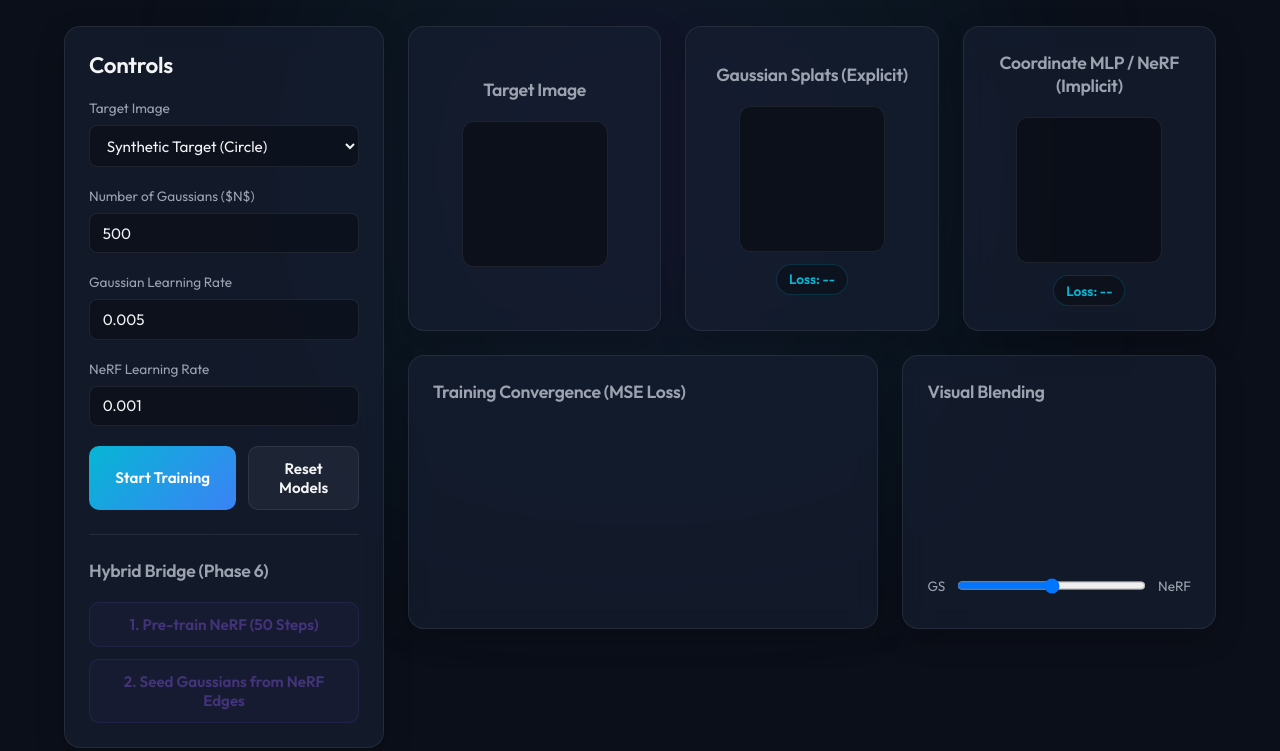
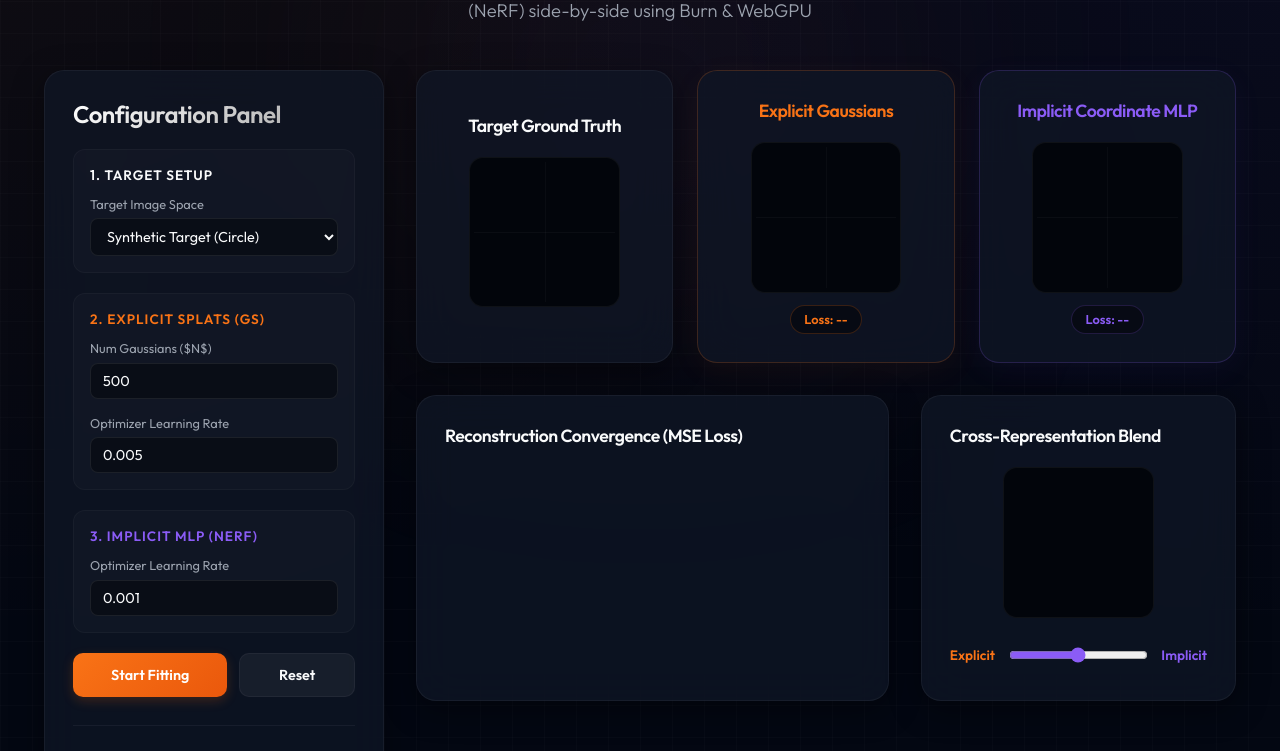
Before and after one commit to magikerwin/burn-nerf-guided-splats, a plain HTML site: page web/index.html in a window 1280 px wide. Shown: the part 127-878 px from the top of the page. Drawn offline with Linux system fonts and the light colour scheme; a script that the page names is missing.

Commit message:
feat(web): redesign dashboard layout for explicit vs. implicit reconstruction visualization

```diff
--- a/web/index.html
+++ b/web/index.html
@@ -29,43 +29,51 @@
         <main class="dashboard-grid">
             <!-- Sidebar Controls -->
             <section class="card controls-card">
-                <h2>Controls</h2>
+                <h2>Configuration Panel</h2>
 
+                <div class="control-section">
+                    <h4>1. Target Setup</h4>
                     <div class="control-group">
-                    <label for="image-select">Target Image</label>
+                        <label for="image-select">Target Image Space</label>
                         <select id="image-select">
                             <option value="synthetic">Synthetic Target (Circle)</option>
                             <option value="upload">Upload Custom Image...</option>
                         </select>
                         <input type="file" id="image-upload" accept="image/*" class="hidden">
                     </div>
+                </div>
 
+                <div class="control-section">
+                    <h4 class="orange-text">2. Explicit Splats (GS)</h4>
                     <div class="control-group">
-                    <label for="num-gaussians">Number of Gaussians ($N$)</label>
+                        <label for="num-gaussians">Num Gaussians ($N$)</label>
                         <input type="number" id="num-gaussians" min="10" max="2000" value="500">
                     </div>
-
                     <div class="control-group">
-                    <label for="lr-gaussian">Gaussian Learning Rate</label>
+                        <label for="lr-gaussian">Optimizer Learning Rate</label>
                         <input type="number" id="lr-gaussian" step="0.001" min="0.0001" max="0.1" value="0.005">
                     </div>
+                </div>
 
+                <div class="control-section">
+                    <h4 class="purple-text">3. Implicit MLP (NeRF)</h4>
                     <div class="control-group">
-                    <label for="lr-nerf">NeRF Learning Rate</label>
+                        <label for="lr-nerf">Optimizer Learning Rate</label>
                         <input type="number" id="lr-nerf" step="0.0001" min="0.0001" max="0.05" value="0.001">
+                    </div>
                 </div>
 
                 <div class="btn-group">
-                    <button id="btn-train" class="btn primary-btn">Start Training</button>
-                    <button id="btn-reset" class="btn secondary-btn">Reset Models</button>
+                    <button id="btn-train" class="btn primary-btn">Start Fitting</button>
+                    <button id="btn-reset" class="btn secondary-btn">Reset</button>
                 </div>
 
                 <div class="divider"></div>
 
-                <h3>Hybrid Bridge (Phase 6)</h3>
+                <h3>Hybrid Bridge Seeding</h3>
                 <div class="btn-group vertical">
-                    <button id="btn-nerf-pretrain" class="btn accent-btn" disabled>1. Pre-train NeRF (50 Steps)</button>
-                    <button id="btn-seed" class="btn accent-btn" disabled>2. Seed Gaussians from NeRF Edges</button>
+                    <button id="btn-nerf-pretrain" class="btn accent-btn" disabled>1. Coarse NeRF Pre-train (50 Steps)</button>
+                    <button id="btn-seed" class="btn accent-btn" disabled>2. Initialize GS on NeRF Edges</button>
                 </div>
             </section>
 
@@ -73,16 +81,16 @@
             <section class="visualizer-container">
                 <div class="canvases-row">
                     <!-- Target Card -->
-                    <div class="card canvas-card">
-                        <h3>Target Image</h3>
+                    <div class="card canvas-card target">
+                        <h3>Target Ground Truth</h3>
                         <div class="canvas-wrapper">
                             <canvas id="canvas-target" width="128" height="128"></canvas>
                         </div>
                     </div>
 
                     <!-- Gaussian Splat Card -->
-                    <div class="card canvas-card">
-                        <h3>Gaussian Splats (Explicit)</h3>
+                    <div class="card canvas-card gaussian">
+                        <h3 class="orange-text">Explicit Gaussians</h3>
                         <div class="canvas-wrapper">
                             <canvas id="canvas-gaussian" width="128" height="128"></canvas>
                         </div>
@@ -90,8 +98,8 @@
                     </div>
 
                     <!-- NeRF Card -->
-                    <div class="card canvas-card">
-                        <h3>Coordinate MLP / NeRF (Implicit)</h3>
+                    <div class="card canvas-card nerf">
+                        <h3 class="purple-text">Implicit Coordinate MLP</h3>
                         <div class="canvas-wrapper">
                             <canvas id="canvas-nerf" width="128" height="128"></canvas>
                         </div>
@@ -102,7 +110,7 @@
                 <div class="bottom-row">
                     <!-- Interactive Loss History Chart -->
                     <div class="card chart-card">
-                        <h3>Training Convergence (MSE Loss)</h3>
+                        <h3>Reconstruction Convergence (MSE Loss)</h3>
                         <div class="chart-wrapper">
                             <canvas id="canvas-chart" width="400" height="140"></canvas>
                         </div>
@@ -110,15 +118,15 @@
 
                     <!-- Comparison Slider Card -->
                     <div class="card blend-card">
-                        <h3>Visual Blending</h3>
+                        <h3>Cross-Representation Blend</h3>
                         <div class="blend-container">
                             <div class="blend-viewer">
                                 <canvas id="canvas-blend" width="128" height="128"></canvas>
                             </div>
                             <div class="slider-wrapper">
-                                <span>GS</span>
+                                <span class="orange-text font-bold">Explicit</span>
                                 <input type="range" id="blend-slider" min="0" max="1" step="0.01" value="0.5">
-                                <span>NeRF</span>
+                                <span class="purple-text font-bold">Implicit</span>
                             </div>
                         </div>
                     </div>
--- a/web/style.css
+++ b/web/style.css
@@ -1,14 +1,15 @@
 :root {
-    --bg-dark: #0b0f19;
-    --card-bg: rgba(22, 30, 49, 0.7);
-    --card-border: rgba(255, 255, 255, 0.08);
-    --text-primary: #f3f4f6;
+    --bg-dark: #030712;
+    --card-bg: rgba(17, 24, 39, 0.7);
+    --card-border: rgba(255, 255, 255, 0.05);
+    --text-primary: #f9fafb;
     --text-muted: #9ca3af;
+    --accent-orange: #f97316;
+    --accent-purple: #8b5cf6;
+    --accent-cyan: #06b6d4;
     --accent-blue: #3b82f6;
-    --accent-cyan: #06b6d4;
-    --accent-purple: #8b5cf6;
-    --accent-red: #ef4444;
-    --gradient-glow: linear-gradient(135deg, rgba(6, 182, 212, 0.15), rgba(139, 92, 246, 0.15));
+    --orange-glow: rgba(249, 115, 22, 0.15);
+    --purple-glow: rgba(139, 92, 246, 0.15);
 }
 
 * {
@@ -19,6 +20,13 @@
 
 body {
     background-color: var(--bg-dark);
+    /* High-tech reconstruction grid background */
+    background-image:
+        radial-gradient(at 0% 0%, rgba(249, 115, 22, 0.05) 0px, transparent 50%),
+        radial-gradient(at 100% 0%, rgba(139, 92, 246, 0.05) 0px, transparent 50%),
+        linear-gradient(rgba(255, 255, 255, 0.015) 1px, transparent 1px),
+        linear-gradient(90deg, rgba(255, 255, 255, 0.015) 1px, transparent 1px);
+    background-size: 100% 100%, 100% 100%, 32px 32px, 32px 32px;
     color: var(--text-primary);
     font-family: 'Outfit', sans-serif;
     min-height: 100vh;
@@ -30,139 +38,181 @@ body {
 .glow-bg {
     position: absolute;
     top: -10%;
-    left: 20%;
-    width: 60vw;
-    height: 60vw;
-    background: radial-gradient(circle, rgba(139, 92, 246, 0.1) 0%, rgba(6, 182, 212, 0.05) 50%, transparent 100%);
-    filter: blur(80px);
+    left: 25%;
+    width: 50vw;
+    height: 50vw;
+    background: radial-gradient(circle, rgba(139, 92, 246, 0.06) 0%, rgba(249, 115, 22, 0.04) 50%, transparent 100%);
+    filter: blur(120px);
     z-index: -1;
     pointer-events: none;
 }
 
 .app-container {
-    max-width: 1200px;
+    max-width: 1240px;
     margin: 0 auto;
-    padding: 2rem 1.5rem;
+    padding: 2.5rem 1.5rem;
 }
 
 header {
     text-align: center;
-    margin-bottom: 2.5rem;
+    margin-bottom: 3rem;
 }
 
 .logo {
-    font-size: 2.5rem;
+    font-size: 2.75rem;
     font-weight: 700;
-    letter-spacing: -0.5px;
+    letter-spacing: -1px;
     display: inline-flex;
     align-items: center;
     gap: 0.75rem;
 }
 
 .gradient-text {
-    background: linear-gradient(135deg, #06b6d4 0%, #8b5cf6 100%);
+    background: linear-gradient(135deg, var(--accent-orange) 0%, var(--accent-purple) 100%);
     -webkit-background-clip: text;
     -webkit-text-fill-color: transparent;
 }
 
 .tag {
-    font-size: 0.75rem;
+    font-size: 0.7rem;
     font-weight: 600;
     text-transform: uppercase;
-    background: rgba(6, 182, 212, 0.1);
-    color: var(--accent-cyan);
+    background: rgba(249, 115, 22, 0.1);
+    color: var(--accent-orange);
     padding: 0.25rem 0.6rem;
     border-radius: 9999px;
-    border: 1px solid rgba(6, 182, 212, 0.2);
+    border: 1px solid rgba(249, 115, 22, 0.2);
+    letter-spacing: 0.5px;
 }
 
 .subtitle {
     margin-top: 0.5rem;
     color: var(--text-muted);
-    font-size: 1.1rem;
+    font-size: 1.15rem;
     font-weight: 300;
+    max-width: 700px;
+    margin-left: auto;
+    margin-right: auto;
 }
 
 /* Cards & Layout */
 .dashboard-grid {
     display: grid;
-    grid-template-columns: 320px 1fr;
-    gap: 1.5rem;
+    grid-template-columns: 340px 1fr;
+    gap: 2rem;
 }
 
 .card {
     background: var(--card-bg);
     border: 1px solid var(--card-border);
-    backdrop-filter: blur(12px);
-    border-radius: 16px;
-    padding: 1.5rem;
-    box-shadow: 0 10px 30px rgba(0, 0, 0, 0.2);
-    transition: transform 0.2s, box-shadow 0.2s;
+    backdrop-filter: blur(20px);
+    border-radius: 20px;
+    padding: 1.75rem;
+    box-shadow: 0 8px 32px rgba(0, 0, 0, 0.4);
+    transition: all 0.3s cubic-bezier(0.4, 0, 0.2, 1);
 }
 
 .card:hover {
-    box-shadow: 0 15px 35px rgba(0, 0, 0, 0.3);
+    box-shadow: 0 12px 40px rgba(0, 0, 0, 0.5);
+    border-color: rgba(255, 255, 255, 0.1);
 }
 
 h2, h3 {
     font-weight: 600;
     margin-bottom: 1.25rem;
-    letter-spacing: -0.3px;
+    letter-spacing: -0.5px;
 }
 
 h2 {
-    font-size: 1.4rem;
+    font-size: 1.5rem;
+    background: linear-gradient(135deg, #fff 0%, #a3a3a3 100%);
+    -webkit-background-clip: text;
+    -webkit-text-fill-color: transparent;
 }
 
 h3 {
     font-size: 1.1rem;
-    color: var(--text-muted);
+    color: var(--text-primary);
 }
 
 .divider {
     height: 1px;
     background: var(--card-border);
-    margin: 1.5rem 0;
+    margin: 1.75rem 0;
 }
 
-/* Control Elements */
+/* Control Sections */
+.control-section {
+    background: rgba(255, 255, 255, 0.02);
+    border-radius: 12px;
+    padding: 1rem;
+    margin-bottom: 1.25rem;
+    border: 1px solid rgba(255, 255, 255, 0.03);
+}
+
+.control-section h4 {
+    font-size: 0.85rem;
+    text-transform: uppercase;
+    letter-spacing: 1px;
+    margin-bottom: 0.75rem;
+    font-weight: 600;
+}
+
 .control-group {
-    margin-bottom: 1.25rem;
+    margin-bottom: 1rem;
+}
+
+.control-group:last-child {
+    margin-bottom: 0;
 }
 
 .control-group label {
     display: block;
-    font-size: 0.85rem;
+    font-size: 0.8rem;
     color: var(--text-muted);
-    margin-bottom: 0.5rem;
+    margin-bottom: 0.4rem;
 }
 
 select, input[type="number"], input[type="range"] {
     width: 100%;
-    background: rgba(0, 0, 0, 0.3);
-    border: 1px solid var(--card-border);
+    background: #090d16;
+    border: 1px solid rgba(255, 255, 255, 0.08);
     color: var(--text-primary);
     border-radius: 8px;
-    padding: 0.6rem 0.8rem;
+    padding: 0.5rem 0.75rem;
     font-family: inherit;
-    font-size: 0.95rem;
+    font-size: 0.9rem;
     outline: none;
-    transition: border-color 0.2s;
+    transition: all 0.2s;
 }
 
 select:focus, input[type="number"]:focus {
-    border-color: var(--accent-cyan);
+    border-color: var(--accent-orange);
+    box-shadow: 0 0 0 2px rgba(249, 115, 22, 0.15);
 }
 
 .hidden {
     display: none;
 }
 
+/* Color Utils */
+.orange-text {
+    color: var(--accent-orange) !important;
+}
+
+.purple-text {
+    color: var(--accent-purple) !important;
+}
+
+.font-bold {
+    font-weight: 600;
+}
+
 /* Buttons */
 .btn-group {
     display: flex;
     gap: 0.75rem;
-    margin-top: 1rem;
+    margin-top: 1.25rem;
 }
 
 .btn-group.vertical {
@@ -171,26 +221,28 @@ select:focus, input[type="number"]:focus {
 
 .btn {
     font-family: inherit;
-    font-size: 0.95rem;
+    font-size: 0.9rem;
     font-weight: 600;
     padding: 0.75rem 1rem;
     border-radius: 10px;
     cursor: pointer;
     border: none;
     outline: none;
-    transition: all 0.2s;
+    transition: all 0.2s cubic-bezier(0.4, 0, 0.2, 1);
     text-align: center;
 }
 
 .primary-btn {
     flex: 1.5;
-    background: linear-gradient(135deg, var(--accent-cyan) 0%, var(--accent-blue) 100%);
+    background: linear-gradient(135deg, var(--accent-orange) 0%, #ea580c 100%);
     color: white;
+    box-shadow: 0 4px 12px rgba(249, 115, 22, 0.2);
 }
 
 .primary-btn:hover {
-    opacity: 0.9;
+    opacity: 0.95;
     transform: translateY(-1px);
+    box-shadow: 0 6px 16px rgba(249, 115, 22, 0.3);
 }
 
 .secondary-btn {
@@ -205,18 +257,20 @@ select:focus, input[type="number"]:focus {
 }
 
 .accent-btn {
-    background: rgba(139, 92, 246, 0.1);
+    background: rgba(139, 92, 246, 0.08);
     color: var(--accent-purple);
-    border: 1px solid rgba(139, 92, 246, 0.3);
+    border: 1px solid rgba(139, 92, 246, 0.25);
+    box-shadow: 0 4px 12px rgba(139, 92, 246, 0.05);
 }
 
 .accent-btn:not(:disabled):hover {
-    background: rgba(139, 92, 246, 0.2);
+    background: rgba(139, 92, 246, 0.15);
+    border-color: rgba(139, 92, 246, 0.4);
     transform: translateY(-1px);
 }
 
 .accent-btn:disabled {
-    opacity: 0.4;
+    opacity: 0.35;
     cursor: not-allowed;
 }
 
@@ -224,7 +278,7 @@ select:focus, input[type="number"]:focus {
 .visualizer-container {
     display: flex;
     flex-direction: column;
-    gap: 1.5rem;
+    gap: 2rem;
 }
 
 .canvases-row {
@@ -239,40 +293,95 @@ select:focus, input[type="number"]:focus {
     align-items: center;
     justify-content: center;
     text-align: center;
+    border: 1px solid var(--card-border);
+}
+
+/* Gaussian canvas specific glow */
+.canvas-card.gaussian {
+    border-color: rgba(249, 115, 22, 0.2);
+    box-shadow: 0 8px 32px rgba(249, 115, 22, 0.05);
+}
+.canvas-card.gaussian:hover {
+    border-color: rgba(249, 115, 22, 0.4);
+    box-shadow: 0 12px 40px rgba(249, 115, 22, 0.1);
+}
+
+/* NeRF canvas specific glow */
+.canvas-card.nerf {
+    border-color: rgba(139, 92, 246, 0.2);
+    box-shadow: 0 8px 32px rgba(139, 92, 246, 0.05);
+}
+.canvas-card.nerf:hover {
+    border-color: rgba(139, 92, 246, 0.4);
+    box-shadow: 0 12px 40px rgba(139, 92, 246, 0.1);
 }
 
 .canvas-wrapper {
-    background: rgba(0, 0, 0, 0.4);
-    border-radius: 12px;
-    padding: 0.5rem;
-    border: 1px solid var(--card-border);
+    background: #02050b;
+    border-radius: 14px;
+    padding: 0.65rem;
+    border: 1px solid rgba(255, 255, 255, 0.05);
     display: inline-flex;
     align-items: center;
     justify-content: center;
     margin-bottom: 0.75rem;
+    position: relative;
+}
+
+/* Adding coordinate axes representation inside wrappers */
+.canvas-wrapper::before {
+    content: '';
+    position: absolute;
+    top: 50%;
+    left: 4px;
+    right: 4px;
+    height: 1px;
+    background: rgba(255, 255, 255, 0.03);
+    pointer-events: none;
+}
+.canvas-wrapper::after {
+    content: '';
+    position: absolute;
+    left: 50%;
+    top: 4px;
+    bottom: 4px;
+    width: 1px;
+    background: rgba(255, 255, 255, 0.03);
+    pointer-events: none;
 }
 
 canvas {
     image-rendering: pixelated;
-    border-radius: 6px;
+    border-radius: 8px;
     display: block;
+    z-index: 1;
 }
 
 .loss-badge {
-    background: rgba(0, 0, 0, 0.3);
-    padding: 0.35rem 0.75rem;
+    background: rgba(0, 0, 0, 0.4);
+    padding: 0.35rem 0.85rem;
     border-radius: 9999px;
-    font-size: 0.85rem;
-    color: var(--accent-cyan);
+    font-size: 0.8rem;
+    color: var(--text-muted);
     font-weight: 600;
-    border: 1px solid rgba(6, 182, 212, 0.2);
+    border: 1px solid rgba(255, 255, 255, 0.05);
+}
+
+.canvas-card.gaussian .loss-badge {
+    color: var(--accent-orange);
+    border-color: rgba(249, 115, 22, 0.2);
+}
+
+.canvas-card.nerf .loss-badge {
+    color: var(--accent-purple);
+    border-color: rgba(139, 92, 246, 0.2);
 }
 
 /* Bottom Grid Layout */
 .bottom-row {
     display: grid;
     grid-template-columns: 1.5fr 1fr;
-    gap: 1.5rem;
+    gap: 2rem;
 }
 
 .chart-wrapper {
@@ -285,13 +394,21 @@ canvas {
     display: flex;
     flex-direction: column;
     align-items: center;
-    gap: 1rem;
+    gap: 1.25rem;
+}
+
+.blend-viewer {
+    background: #02050b;
+    border-radius: 14px;
+    padding: 0.65rem;
+    border: 1px solid rgba(255, 255, 255, 0.05);
+    display: inline-flex;
 }
 
 .slider-wrapper {
     display: flex;
     align-items: center;
-    gap: 0.75rem;
+    gap: 0.85rem;
     width: 100%;
     font-size: 0.85rem;
     color: var(--text-muted);
@@ -299,6 +416,27 @@ canvas {
 
 .slider-wrapper input[type="range"] {
     flex: 1;
+    cursor: pointer;
+}
+
+/* Custom styling for range input */
+input[type="range"] {
+    accent-color: var(--accent-purple);
+}
+
+/* GitHub Link */
+.github-link {
+    position: absolute;
+    top: 1.5rem;
+    right: 1.5rem;
+    color: var(--text-muted);
+    transition: all 0.2s;
+    z-index: 100;
+}
+
+.github-link:hover {
+    color: var(--text-primary);
+    transform: scale(1.1);
 }
 
 @media(max-width: 1000px) {
@@ -312,17 +450,3 @@ canvas {
         grid-template-columns: 1fr;
     }
 }
-
-.github-link {
-    position: absolute;
-    top: 1.5rem;
-    right: 1.5rem;
-    color: var(--text-muted);
-    transition: color 0.2s, transform 0.2s;
-    z-index: 100;
-}
-
-.github-link:hover {
-    color: var(--text-primary);
-    transform: scale(1.05);
-}
```
Lines whose indentation alone changed are shown as unchanged.
